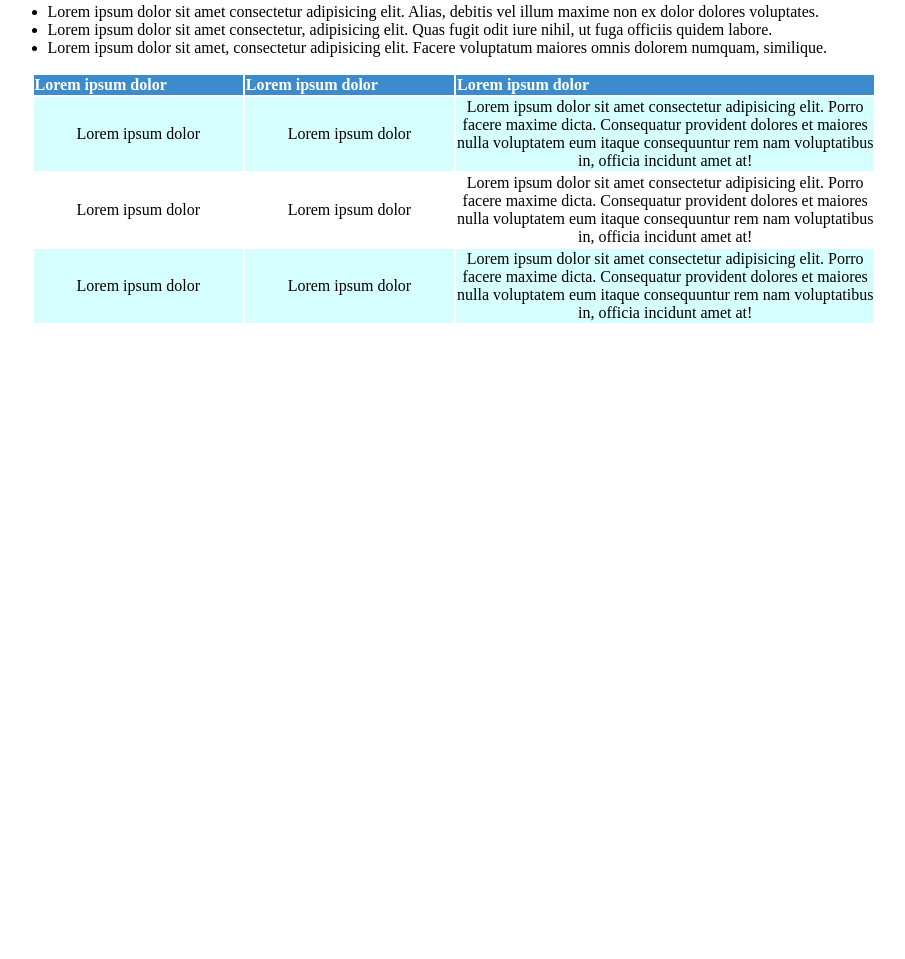
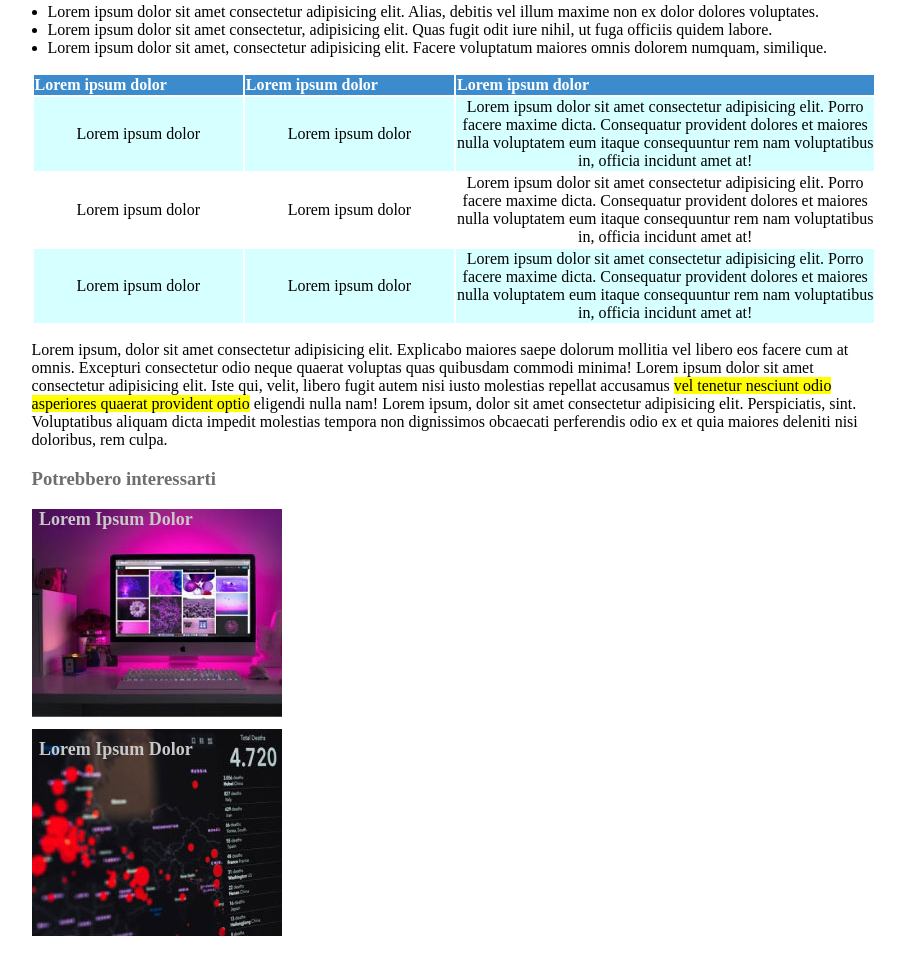
Before and after one commit to matteodilorenzo21/html-css-booleaner, a plain HTML site: page index.html in a window 1280 px wide. Shown: the part 839-1798 px from the top of the page, without its empty margins (186-1091 px from the left). Before the commit the page ends 1164 px from the top, so only its background shows below. Drawn offline with Linux system fonts and the light colour scheme.

Commit message:
footer added

```diff
--- a/css/style.css
+++ b/css/style.css
@@ -59,3 +59,30 @@ th{
 .tr-coloured{
     background-color: rgba(0, 255, 255, 0.159);
 }
+
+#footer-title{
+    color: rgb(110, 110, 110);
+}
+
+#next-page-1{
+    background-image: url(../img/monitor.jpg);
+    background-repeat: no-repeat;
+    height: 220px;
+    width: 250px;
+}
+
+#next-page-2{
+    background-image: url(../img/graph.jpg);
+    background-repeat: no-repeat;
+    height: 220px;
+    width: 250px;
+    padding-top: 10px;
+}
+
+.next-page-text{
+    color: rgb(200, 200, 200);
+    font-size: 18px;
+    text-align: start;
+    margin-top: 0px;
+    margin-left: 3%;
+}
--- a/index.html
+++ b/index.html
@@ -20,14 +20,17 @@
                 <h1 id="main-title">Internet deve essere al servizio del "bene pubblico": il manifesto di Tim Berners Lee</h1>
                 <address id="title-address">Scritto da <span id="thebooleaner-color">The Booleaner</span><br>il 10.10.2020</address>
             </div>
+
             <figure>
                 <img id="main-figure-1" src="img/tim-1.jpg" alt="Tim Berners Lee[1]">
                 <img id="main-figure-2" src="img/tim-2.jpg" alt="Tim Berners Lee[2]">
                 <figcaption>1st Photo: John S. and James L. Knight Foundation, by Scott Henrichsen<br>2nd Photo: Tim Berners Lee, by Paul Clarke</figcaption>
             </figure>
+
             <div>
                 <p>Lorem ipsum, dolor sit amet consectetur adipisicing elit. Explicabo maiores saepe dolorum mollitia vel libero eos facere cum at omnis. Excepturi consectetur odio neque quaerat voluptas quas quibusdam commodi minima! Lorem ipsum dolor sit amet consectetur adipisicing elit. Iste qui, velit, libero fugit autem nisi iusto molestias repellat accusamus <mark>vel tenetur nesciunt odio asperiores quaerat provident optio</mark> eligendi nulla nam! Lorem ipsum, dolor sit amet consectetur adipisicing elit. Perspiciatis, sint. Voluptatibus aliquam dicta impedit molestias tempora non dignissimos obcaecati perferendis odio ex et quia maiores deleniti nisi doloribus, rem culpa.</p>
             </div>
+
             <div id="todo-list">
                 <ul>
                     <li>Lorem ipsum dolor sit amet consectetur adipisicing elit. Alias, debitis vel illum maxime non ex dolor dolores voluptates.</li>
@@ -35,6 +38,7 @@
                     <li>Lorem ipsum dolor sit amet, consectetur adipisicing elit. Facere voluptatum maiores omnis dolorem numquam, similique.</li>
                 </ul>
             </div>
+
             <div id="table">
                 <table>
                     <thead class="table-header">
@@ -62,9 +66,22 @@
                         <td style="width: 50%;">Lorem ipsum dolor sit amet consectetur adipisicing elit. Porro facere maxime dicta. Consequatur provident dolores et maiores nulla voluptatem eum itaque consequuntur rem nam voluptatibus in, officia incidunt amet at!</td>
                         </tr>
                     </tbody>
+                  </table>
+                </div>
 
-                    </table>
-            </div>
+                <div>
+                    <p>Lorem ipsum, dolor sit amet consectetur adipisicing elit. Explicabo maiores saepe dolorum mollitia vel libero eos facere cum at omnis. Excepturi consectetur odio neque quaerat voluptas quas quibusdam commodi minima! Lorem ipsum dolor sit amet consectetur adipisicing elit. Iste qui, velit, libero fugit autem nisi iusto molestias repellat accusamus <mark>vel tenetur nesciunt odio asperiores quaerat provident optio</mark> eligendi nulla nam! Lorem ipsum, dolor sit amet consectetur adipisicing elit. Perspiciatis, sint. Voluptatibus aliquam dicta impedit molestias tempora non dignissimos obcaecati perferendis odio ex et quia maiores deleniti nisi doloribus, rem culpa.</p>
+                </div>
+
+                <footer>
+                    <h3 id="footer-title">Potrebbero interessarti</h3>
+                    <div id="next-page-1">
+                        <h4 class="next-page-text">Lorem Ipsum Dolor</h4>
+                    </div>
+                    <div id="next-page-2">
+                        <h4 class="next-page-text">Lorem Ipsum Dolor</h4>
+                    </div>
+                </footer>
         </main>
     </div>
 </body>
```
